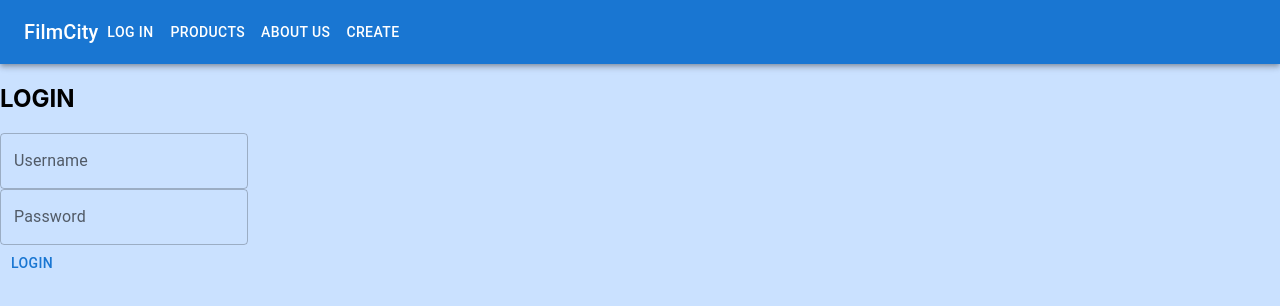
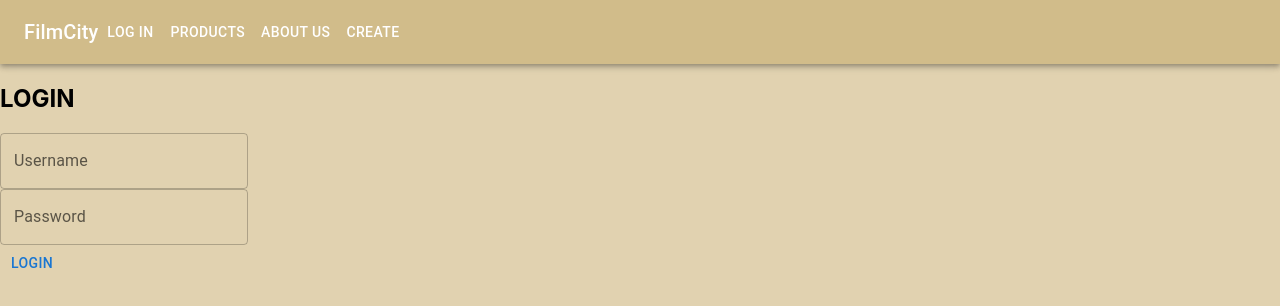
Before and after one commit to lekhanagodugunuri/PLJ_Lekhana, a React (Create React App) app in the folder Frontend/: page / in a window 1280 px wide. Shown: the top 306 px of the page. Built offline with nearby package versions, Linux system fonts and the light colour scheme.

Commit message:
working on design

```diff
--- a/Frontend/src/components/molecules/MovieCard.tsx
+++ b/Frontend/src/components/molecules/MovieCard.tsx
@@ -34,6 +34,7 @@ export default function MovieCard1() {
     display: "block",
     height: "30vw",
     width: "30vw",
+    backgroundColor: '#f8f4eb',
   };
 
   return (
--- a/Frontend/src/components/molecules/MovieNavBar.tsx
+++ b/Frontend/src/components/molecules/MovieNavBar.tsx
@@ -15,8 +15,15 @@ function Navbar() {
   const navigateToAboutUs = () => {
     navigate("/aboutus");
   };
+
+  const cardStyle = {
+
+    backgroundColor: '#d1bc8a',
+  };
+
   return (
-    <AppBar position="static">
+
+    <AppBar position="static" style={cardStyle}>
       <Toolbar>
         <Typography variant="h6">FilmCity</Typography>
         <Button color="inherit" onClick={navigateToLogin}>
@@ -39,6 +46,7 @@ function Navbar() {
 
       </Toolbar>
     </AppBar>
+
   );
 }
 
--- a/Frontend/src/components/pages/CreateMoviePage.tsx
+++ b/Frontend/src/components/pages/CreateMoviePage.tsx
@@ -5,6 +5,7 @@ import { useNavigate, useParams } from "react-router-dom";
 
 import { useFormik } from "formik";
 import { addMovie } from "../../MovieService";
+import MovieNavBar from "../molecules/MovieNavBar";
 
 export default function MovieCreate() {
   const { id } = useParams();
@@ -35,6 +36,8 @@ export default function MovieCreate() {
       });
   };
   return (
+    <div>
+    <MovieNavBar></MovieNavBar>
     <form onSubmit={formik.handleSubmit}>
       <div>
         <h1>New Movie</h1>
@@ -61,5 +64,6 @@ export default function MovieCreate() {
       </div>
       <button type="submit">Submit</button>
     </form>
+    </div>
   )
 }
--- a/Frontend/src/components/pages/UpdateMovie.tsx
+++ b/Frontend/src/components/pages/UpdateMovie.tsx
@@ -5,6 +5,7 @@ import { useNavigate, useParams } from "react-router-dom";
 
 import { Formik, useFormik } from "formik";
 import { updateMovie } from "../../MovieService";
+import MovieNavBar from "../molecules/MovieNavBar";
 export default function MovieUpdate(){
     const{id}=useParams();
     const navigate = useNavigate();
@@ -31,7 +32,10 @@ const formik = useFormik({
         postMessage(e.response.data);
       });
     }
-return(<form onSubmit={formik.handleSubmit}>
+return(
+    <div>
+<MovieNavBar></MovieNavBar>
+<form onSubmit={formik.handleSubmit}>
     <div>
      <label htmlFor="id">id</label>
       <input
@@ -79,5 +83,6 @@ return(<form onSubmit={formik.handleSubmit}>
     </div>
     <button type="submit">Submit</button>
   </form>
+  </div>
 )
 }
--- a/Frontend/src/index.css
+++ b/Frontend/src/index.css
@@ -5,7 +5,7 @@ body {
     sans-serif;
   -webkit-font-smoothing: antialiased;
   -moz-osx-font-smoothing: grayscale;
-  background-color: #cae1ff;
+  background-color: #e1d2b0;
 }
 
 code {
```
